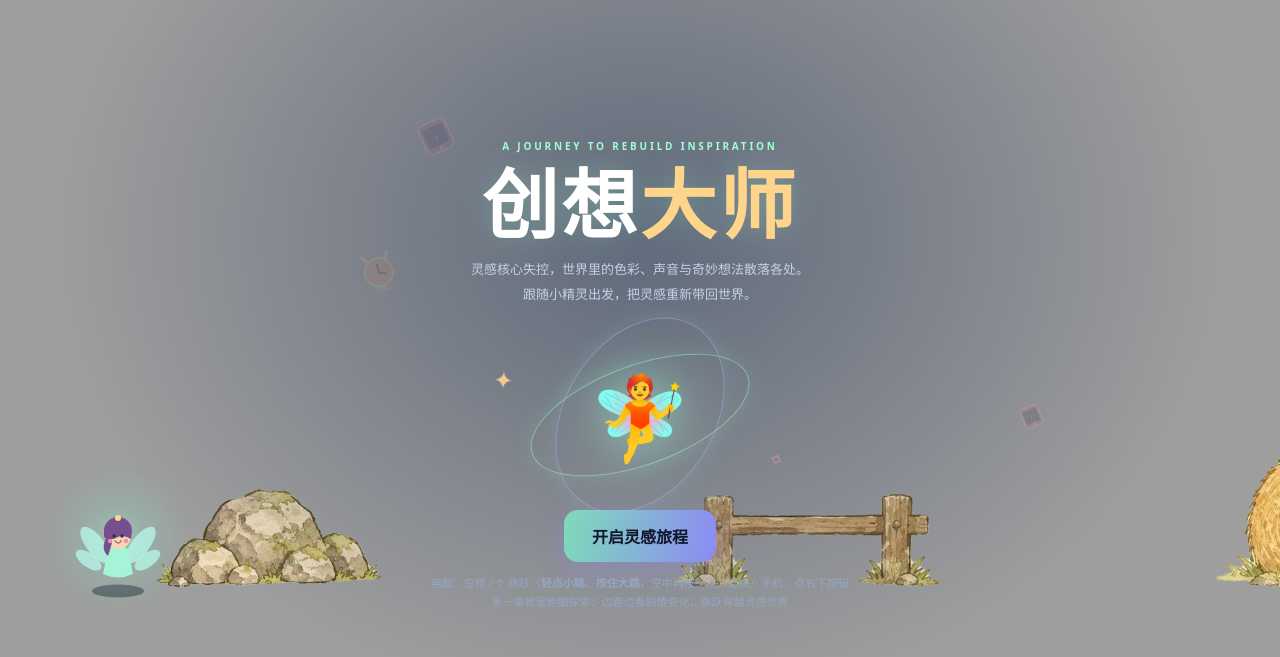
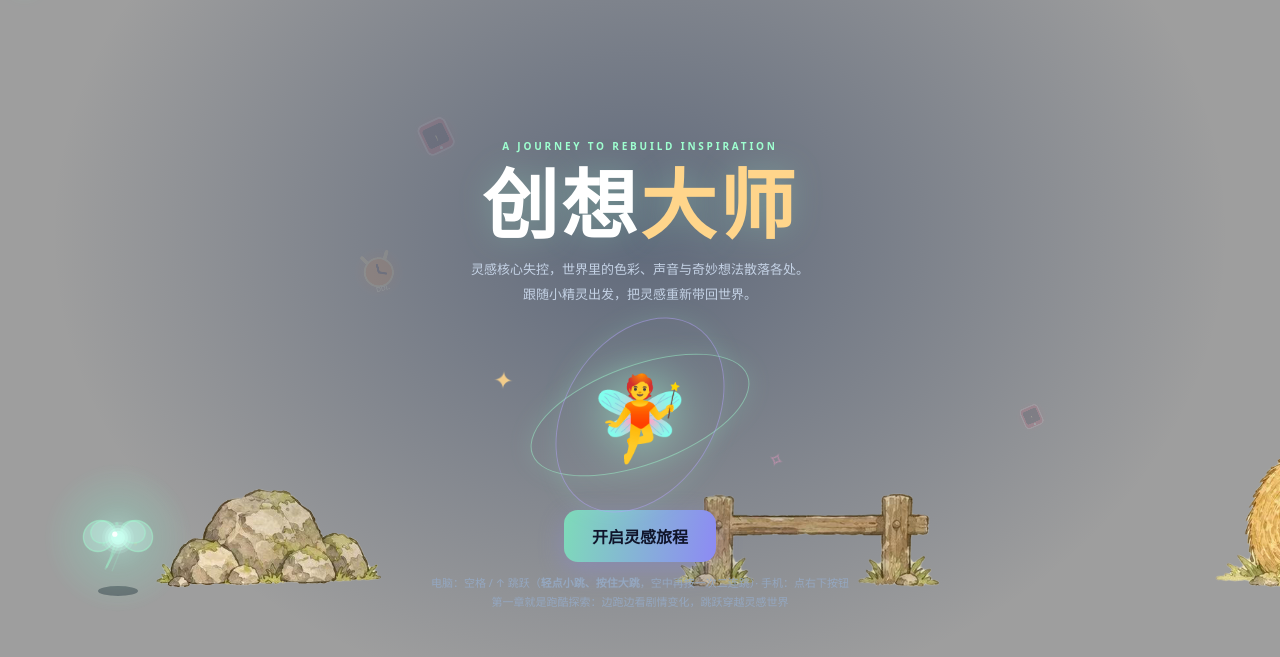
Before and after one commit to Liqin071/Parkour_imagination, a plain HTML site: page index.html in a window 1280 px wide. Shown: the part 47-704 px from the top of the page. Drawn offline with Linux system fonts and the light colour scheme; animation ran at ten frames a second.

Commit message:
主角改为仙灵光体；美术清单加版本号防缓存；前两章提速20%

```diff
--- a/assets/manifest.js
+++ b/assets/manifest.js
@@ -1,5 +1,6 @@
 /* 美术资源清单（由 验证脚本/_import_art.cjs 生成） */
 window.ART_MANIFEST = {
+  v: "1795252266057",
   bg: {
     "1": {
       "base": "bg/bg1_base.png",
--- a/index.html
+++ b/index.html
@@ -126,7 +126,19 @@ h1{font-size:clamp(42px,11vw,76px);line-height:1.02;margin:0;font-weight:1000;le
 <div id="windup"><div class="wring"></div><div class="wtext" id="wtext">灵感共鸣即将发生</div><div class="wsub" id="wsub">准备好你的选择</div></div>
 <div id="flash"></div>
 </div>
-<script src="assets/manifest.js"></script>
+<script>
+/* 动态加载美术清单并带版本号，避免浏览器/CDN 缓存到旧的清单或旧图 */
+(function(){
+ try{
+  var s=document.createElement("script");
+  s.async=true;
+  s.src="assets/manifest.js?t="+Date.now();
+  s.onload=s.onerror=function(){ window.__ART_MANIFEST_TRIED=true; };
+  var h=document.head||document.documentElement||document.body;
+  if(h&&h.appendChild) h.appendChild(s);
+ }catch(e){}
+})();
+</script>
 <script>
 (()=>{
 "use strict";
@@ -146,7 +158,7 @@ const MIN_APEX=78;                             // 轻点小跳的最低顶点（
 const HOLD_FULL=0.28;                          // 按住多久 = 满功率
 const TAP_V=Math.sqrt(2*GRAVITY*MIN_APEX);     // 小跳等效初速（≈530），用于生成小跳碎片弧线
 const COYOTE=0.10, JUMP_BUFFER=0.13;           // 土狼时间 / 跳跃缓冲
-const P_SPEED_EARLY=250;                        // 前两章速度（偏慢，先熟悉手感）
+const P_SPEED_EARLY=300;                        // 前两章速度（偏慢，先熟悉手感）
 const P_SPEED=444;                              // 第三章起的剧情段速度（提速 1/3 后的值）
 const PROLOGUE_SEC=20;                          // 每章选择题前的跑酷时长（秒）
 const GATE_WINDUP=1.10;                         // 结界前的共鸣倒计时时长（到触碰时刚好结束）
@@ -449,22 +461,24 @@ function vignSpr(){
 /* ============================================================
    5b. 可选美术资源（assets/manifest.js 声明；缺图自动回退到程序绘制）
    ============================================================ */
-const ART={ready:false,bg:{},near:{},obst:{},avatar:{}};
+const ART={ready:false,ver:"",bg:{},near:{},obst:{},avatar:{}};
 const ART_BASE="assets/";
+let ART_MAN=null;
 function artLoad(path){
  const im=new Image();
  im.onload=()=>{ im.ok=true; };
  im.onerror=()=>{ im.ok=false; };
- im.src=ART_BASE+path;
+ // 带版本号，避免缓存到旧图（换图后刷新即可看到新的）
+ im.src=ART_BASE+path+(ART.ver?("?v="+ART.ver):"");
  return im;
 }
 function loadArt(){
  const M=(typeof window!=="undefined")?window.ART_MANIFEST:null;
- if(!M) return;
- ART.ready=true;
+ if(!M) return false;
+ ART_MAN=M; ART.ver=String(M.v||""); ART.ready=true;
  for(const g of Object.keys(M.bg||{})){
   const m=M.bg[g]||{};
-  ART.bg[g]={ base:m.base?artLoad(m.base):null,
+  ART.bg[g]={ base:m.base?artLoad(m.base):null, ground:m.ground,
    layers:(m.layers||[]).map(l=>({ im:artLoad(l.src), par:(l.par==null?.2:l.par), scale:l.scale||1 })) };
  }
  for(const g of Object.keys(M.near||{}))
@@ -472,6 +486,17 @@ function loadArt(){
  for(const g of Object.keys(M.obstacle||{}))
   ART.obst[g]=(M.obstacle[g]||[]).map(s=>({ im:artLoad(typeof s==="string"?s:s.src), h:(s&&s.h)||52 }));
  for(const k of Object.keys(M.avatar||{})) ART.avatar[k]=M.avatar[k];   // 只存路径，结算时按需加载
+ return true;
+}
+// 清单是异步插入的：等它到位再加载美术（最多等 4 秒）
+function bootArt(){
+ let n=0;
+ const tick=()=>{
+  if(window.ART_MANIFEST&&loadArt()) return;
+  if(++n>80) return;
+  setTimeout(tick,50);
+ };
+ tick();
 }
 // 当前场景对应哪一组美术（1~4）
 function artGroup(){
@@ -734,47 +759,68 @@ function drawGate(o,gy,pal){
  ctx.beginPath(); ctx.ellipse(px,gy+3,26,6,0,0,TAU); ctx.fill();
  ctx.globalAlpha=1;
 }
+// 主角：非人形的“灵感仙灵”——发光光球 + 斜展的半透明羽翼 + 飘带 + 环绕光点
+// （参考泰拉瑞亚里那种小仙灵：没有五官和四肢，就是一只会飞的发光小东西）
 function drawHero(pal,gy){
  const time=clock, blink=invuln>0&&Math.floor(time*14)%2===0;
- const px=playerX(), by=gy-6-py;
- const run=onGround?Math.sin(time*13):.25, wing=Math.sin(time*24)*.55;
+ const px=playerX(), groundY0=gy-6-py;
+ const bob=Math.sin(time*2.4)*3.2;                    // 空中轻浮
+ const cy=groundY0-40+bob;                            // 光球中心
+ const core=sceneB===1?"#ffd7ee":"#c9fff0";           // 主体色随场景微调
+ const edge=sceneB===1?"#ff9acb":"#9fffd0";
+ const flap=Math.sin(time*17);                        // 翅膀扇动
+ const alpha=blink?.28:1;
  ctx.save();
  // 地面影子
- const k=clamp(1-py/300,.3,1);
- ctx.globalAlpha=.42*k; ctx.fillStyle="#08131f";
- ctx.beginPath(); ctx.ellipse(px,gy+6,26*k,6.5*k,0,0,TAU); ctx.fill();
- // 光晕
- ctx.globalAlpha=blink ? .12 : .72;
- const gs=glowSpr(); ctx.drawImage(gs.c,px-gs.w/2,by-40-gs.h/2,gs.w,gs.h);
- ctx.globalAlpha=blink ? .32 : 1;
- // 翅膀
+ const k=clamp(1-py/320,.32,1);
+ ctx.globalAlpha=.36*k; ctx.fillStyle="#04101c";
+ ctx.beginPath(); ctx.ellipse(px,gy+6,20*k,5*k,0,0,TAU); ctx.fill();
+ // 外层光晕（预先烘焙好的径向精灵）
+ const gs=glowSpr();
+ ctx.globalAlpha=(blink?.1:.8);
+ ctx.drawImage(gs.c,px-gs.w/2,cy-gs.h/2,gs.w,gs.h);
+ ctx.globalAlpha=alpha;
+ // 翅膀：两对，向上斜展，半透明羽状
  for(const side of [-1,1]){
-  ctx.save(); ctx.translate(px+side*9,by-31); ctx.rotate(side*wing*.35);
-  ctx.fillStyle=sceneB===1?"#ffd0ed":"#b9fff0"; ctx.globalAlpha=(blink ? .16 : .7);
-  ctx.beginPath(); ctx.ellipse(side*13,-5,9,22,side*.5,0,TAU); ctx.fill();
-  ctx.beginPath(); ctx.ellipse(side*22,9,7,15,side*.8,0,TAU); ctx.fill();
-  ctx.restore();
- }
- ctx.globalAlpha=blink ? .32 : 1;
- ctx.translate(px,by);
- // 腿
- ctx.strokeStyle="#f3c9a9"; ctx.lineWidth=4; ctx.lineCap="round";
- ctx.beginPath(); ctx.moveTo(-7,-17); ctx.lineTo(-11+run*4,-5); ctx.moveTo(7,-17); ctx.lineTo(12-run*4,-6); ctx.stroke();
- // 身体 / 裙
- ctx.fillStyle=sceneB===1?"#ffb4d7":"#a5f4d7";
- ctx.beginPath(); ctx.moveTo(-10,-30); ctx.quadraticCurveTo(0,-37,10,-30); ctx.lineTo(15,-5); ctx.quadraticCurveTo(0,2,-15,-5); ctx.closePath(); ctx.fill();
- // 头
- ctx.fillStyle="#f7d5b5"; ctx.beginPath(); ctx.arc(0,-43,13,0,TAU); ctx.fill();
- // 头发
- ctx.fillStyle="#76508e";
- ctx.beginPath(); ctx.arc(0,-48,14,Math.PI,Math.PI*2); ctx.lineTo(13,-40); ctx.quadraticCurveTo(5,-45,0,-42); ctx.quadraticCurveTo(-10,-37,-14,-42); ctx.closePath(); ctx.fill();
- ctx.beginPath(); ctx.moveTo(-11,-43); ctx.quadraticCurveTo(-18,-30,-10,-23); ctx.lineTo(-6,-36); ctx.fill();
- // 五官
- ctx.fillStyle="#29334d"; ctx.beginPath(); ctx.arc(-4,-43,1.7,0,TAU); ctx.arc(4,-43,1.7,0,TAU); ctx.fill();
- ctx.fillStyle="#f08eaa"; ctx.beginPath(); ctx.arc(-8,-38,2.2,0,TAU); ctx.arc(8,-38,2.2,0,TAU); ctx.fill();
- ctx.strokeStyle="#9b5e72"; ctx.lineWidth=1.2; ctx.beginPath(); ctx.arc(0,-39,3,.2,Math.PI-.2); ctx.stroke();
- // 头顶光点
- ctx.fillStyle="#ffd58b"; ctx.beginPath(); ctx.arc(0,-61,3,0,TAU); ctx.fill();
+  for(const w of [{ang:.52,len:26,ry:15,a:.30},{ang:.12,len:20,ry:11,a:.22}]){
+   ctx.save();
+   ctx.translate(px+side*5,cy-2);
+   ctx.rotate(side*(w.ang+flap*.16));
+   ctx.fillStyle=core; ctx.globalAlpha=alpha*w.a;
+   ctx.beginPath(); ctx.ellipse(side*w.len*.5,-w.ry*.35,w.len*.62,w.ry,side*.35,0,TAU); ctx.fill();
+   ctx.strokeStyle=edge; ctx.globalAlpha=alpha*(w.a+.16); ctx.lineWidth=1.4;
+   ctx.beginPath(); ctx.ellipse(side*w.len*.5,-w.ry*.35,w.len*.62,w.ry,side*.35,0,TAU); ctx.stroke();
+   ctx.restore();
+  }
+ }
+ ctx.globalAlpha=alpha;
+ // 飘带尾巴（3 条细光丝向后下拖曳）
+ ctx.lineCap="round";
+ for(let i=0;i<3;i++){
+  const sway=Math.sin(time*6+i*1.7)*4;
+  ctx.strokeStyle=edge; ctx.globalAlpha=alpha*(.34-i*.08); ctx.lineWidth=2.4-i*.5;
+  ctx.beginPath();
+  ctx.moveTo(px-4+i*4,cy+9);
+  ctx.quadraticCurveTo(px-10+i*6+sway,cy+20,px-16+i*7+sway*1.4,cy+29+i*2);
+  ctx.stroke();
+ }
+ // 光球本体：由外到内几层同心圆（不用渐变，省性能）
+ const rings=[[16,.16],[13,.30],[10,.52],[7,.8],[4.5,.95]];
+ for(const r of rings){
+  ctx.globalAlpha=alpha*r[1];
+  ctx.fillStyle=core;
+  ctx.beginPath(); ctx.arc(px,cy,r[0],0,TAU); ctx.fill();
+ }
+ // 高光
+ ctx.globalAlpha=alpha*.92; ctx.fillStyle="#ffffff";
+ ctx.beginPath(); ctx.arc(px-3.2,cy-3.6,2.6,0,TAU); ctx.fill();
+ // 环绕的小光点
+ for(let i=0;i<3;i++){
+  const a=time*1.9+i*2.09, rr=17+Math.sin(time*3+i)*3;
+  ctx.globalAlpha=alpha*(.5+.4*Math.sin(time*4+i));
+  ctx.fillStyle=i===1?"#ffd58b":edge;
+  ctx.beginPath(); ctx.arc(px+Math.cos(a)*rr,cy+Math.sin(a)*rr*.72,1.7,0,TAU); ctx.fill();
+ }
  ctx.restore();
 }
 function drawParts(){
@@ -1894,7 +1940,7 @@ $("share").onclick=()=>{
 };
 
 window.addEventListener("resize",resize);
-loadArt();
+bootArt();
 resize();
 requestAnimationFrame(()=>{ startLoop(); });   // 首屏待机动画（轻量）
 })();
```
